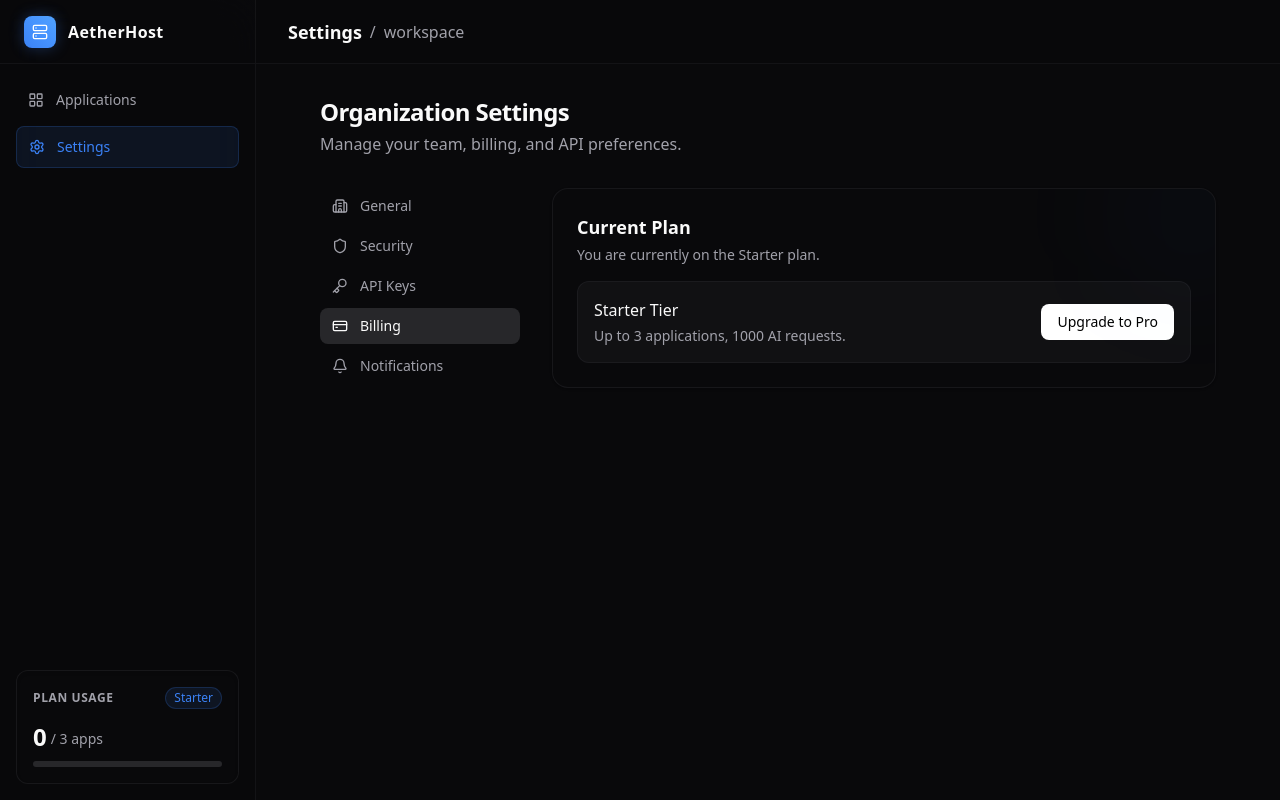
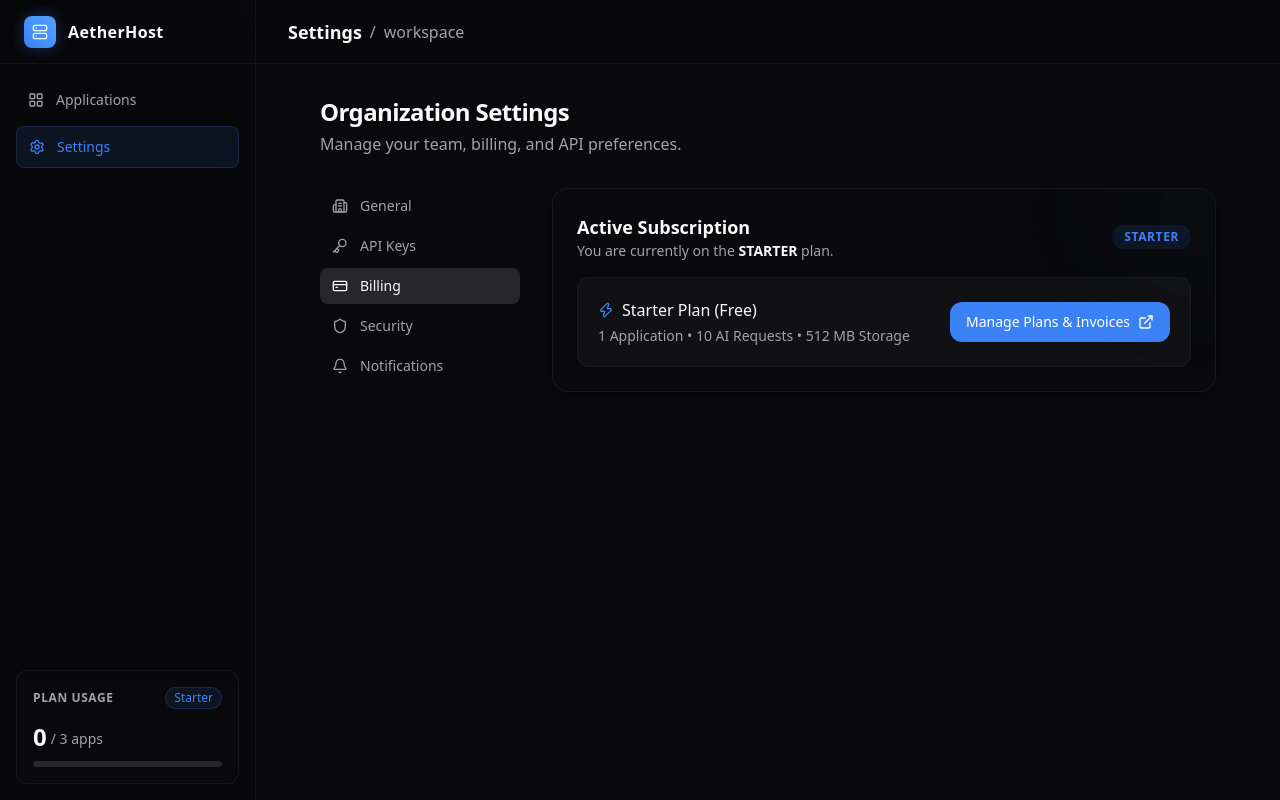
Before and after one commit to Emjaay20/AetherHost, a Next.js app in the folder apps/dashboard/: page /settings in a window 1280 px wide. Both pictures are taken after a click on the button "Billing". Built offline with nearby package versions, Linux system fonts and the light colour scheme; no server answers.

Commit message:
fix(dashboard): link real Clerk user profile and active plan details in settings

```diff
--- a/apps/dashboard/app/settings/page.tsx
+++ b/apps/dashboard/app/settings/page.tsx
@@ -40,7 +40,7 @@ export default async function SettingsPage() {
               <p className="text-muted-foreground mt-1">Manage your team, billing, and API preferences.</p>
             </div>
 
-            <SettingsTabs />
+            <SettingsTabs planId={entitlements?.planId || 'starter'} />
           </div>
         </div>
       </main>
--- a/apps/dashboard/components/SettingsTabs.tsx
+++ b/apps/dashboard/components/SettingsTabs.tsx
@@ -1,19 +1,25 @@
 'use client'
 
 import { useState } from 'react'
-import { Shield, Key, CreditCard, Building2, Bell } from 'lucide-react'
+import Link from 'next/link'
+import { Shield, Key, CreditCard, Building2, Bell, ExternalLink, Zap } from 'lucide-react'
+import { useUser } from '@clerk/nextjs'
 import ApiKeyManager from './ApiKeyManager'
 
-export default function SettingsTabs() {
+export default function SettingsTabs({ planId = 'starter' }: { planId?: string }) {
   const [activeTab, setActiveTab] = useState('general')
+  const { user } = useUser()
 
   const tabs = [
     { id: 'general', label: 'General', icon: Building2 },
-    { id: 'security', label: 'Security', icon: Shield },
     { id: 'keys', label: 'API Keys', icon: Key },
     { id: 'billing', label: 'Billing', icon: CreditCard },
+    { id: 'security', label: 'Security', icon: Shield },
     { id: 'notifications', label: 'Notifications', icon: Bell },
   ]
+
+  const userDisplayName = user?.fullName || user?.username || 'My Organization'
+  const userEmail = user?.primaryEmailAddress?.emailAddress || ''
 
   return (
     <div className="grid grid-cols-1 md:grid-cols-4 gap-8">
@@ -49,40 +55,24 @@ export default function SettingsTabs() {
               <h3 className="font-semibold text-lg mb-4">Organization Profile</h3>
               <div className="space-y-4">
                 <div>
-                  <label className="block text-sm font-medium text-muted-foreground mb-1">Organization Name</label>
+                  <label className="block text-sm font-medium text-muted-foreground mb-1">Organization / Developer Name</label>
                   <input
                     type="text"
-                    defaultValue="demo-agency"
-                    className="w-full max-w-md bg-background border border-border rounded-lg px-3 py-2 text-sm focus:outline-none focus:ring-2 focus:ring-primary/50"
+                    value={userDisplayName}
+                    readOnly
+                    className="w-full max-w-md bg-muted/40 border border-border rounded-lg px-3 py-2 text-sm text-foreground focus:outline-none"
+                  />
+                  <p className="text-xs text-muted-foreground mt-1">Managed automatically via your Clerk account profile.</p>
+                </div>
+                <div>
+                  <label className="block text-sm font-medium text-muted-foreground mb-1">Primary Email</label>
+                  <input
+                    type="email"
+                    value={userEmail}
+                    readOnly
+                    className="w-full max-w-md bg-muted/40 border border-border rounded-lg px-3 py-2 text-sm text-foreground focus:outline-none"
                   />
                 </div>
-                <div>
-                  <label className="block text-sm font-medium text-muted-foreground mb-1">Support Email</label>
-                  <input
-                    type="email"
-                    defaultValue="admin@demo-agency.com"
-                    className="w-full max-w-md bg-background border border-border rounded-lg px-3 py-2 text-sm focus:outline-none focus:ring-2 focus:ring-primary/50"
-                  />
-                </div>
-                <button className="px-4 py-2 rounded-lg bg-primary text-primary-foreground font-medium text-sm hover:bg-primary/90 transition-colors">
-                  Save Changes
-                </button>
-              </div>
-            </section>
-
-            {/* Danger Zone */}
-            <section className="p-6 rounded-2xl border border-red-500/20 bg-card shadow-sm mt-8">
-              <h3 className="font-semibold text-lg text-red-500 mb-1">Danger Zone</h3>
-              <p className="text-sm text-muted-foreground mb-4">Irreversible and destructive actions.</p>
-
-              <div className="flex items-center justify-between py-4 border-t border-border/50">
-                <div>
-                  <h4 className="font-medium text-foreground">Delete Organization</h4>
-                  <p className="text-sm text-muted-foreground">Permanently delete this organization and all applications.</p>
-                </div>
-                <button className="px-4 py-2 rounded-lg border border-red-500/50 text-red-500 font-medium text-sm hover:bg-red-500/10 transition-colors">
-                  Delete Organization
-                </button>
               </div>
             </section>
           </div>
@@ -93,17 +83,38 @@ export default function SettingsTabs() {
             {/* Plan Details */}
             <section className="p-6 rounded-2xl border border-border/50 bg-card shadow-sm relative overflow-hidden">
               <div className="absolute top-0 right-0 w-32 h-32 bg-primary/5 rounded-full blur-3xl -mr-10 -mt-10" />
-              <h3 className="font-semibold text-lg mb-1">Current Plan</h3>
-              <p className="text-sm text-muted-foreground mb-4">You are currently on the Starter plan.</p>
+              <div className="flex items-center justify-between mb-4">
+                <div>
+                  <h3 className="font-semibold text-lg text-foreground">Active Subscription</h3>
+                  <p className="text-sm text-muted-foreground">
+                    You are currently on the <strong className="text-foreground uppercase">{planId}</strong> plan.
+                  </p>
+                </div>
+                <div className="px-3 py-1 bg-primary/10 text-primary text-xs font-bold rounded-full uppercase tracking-wider">
+                  {planId}
+                </div>
+              </div>
 
-              <div className="bg-muted/30 border border-border/50 rounded-xl p-4 flex items-center justify-between">
+              <div className="bg-muted/30 border border-border/50 rounded-xl p-5 flex flex-col sm:flex-row sm:items-center justify-between gap-4">
                 <div>
-                  <h4 className="font-medium text-foreground">Starter Tier</h4>
-                  <p className="text-sm text-muted-foreground mt-1">Up to 3 applications, 1000 AI requests.</p>
+                  <h4 className="font-medium text-foreground flex items-center gap-2">
+                    <Zap className="w-4 h-4 text-primary" />
+                    {planId === 'max' ? 'Max Plan' : planId === 'pro' ? 'Pro Plan' : 'Starter Plan (Free)'}
+                  </h4>
+                  <p className="text-sm text-muted-foreground mt-1">
+                    {planId === 'max'
+                      ? '20 Applications • 200 AI Requests • 10 GB Storage • Custom Domains & Priority Support'
+                      : planId === 'pro'
+                        ? '5 Applications • 50 AI Requests • 2 GB Storage • Custom Domains'
+                        : '1 Application • 10 AI Requests • 512 MB Storage'}
+                  </p>
                 </div>
-                <button className="px-4 py-2 rounded-lg bg-white text-black font-medium text-sm hover:bg-gray-100 transition-colors">
-                  Upgrade to Pro
-                </button>
+                <Link
+                  href="/billing"
+                  className="inline-flex items-center justify-center gap-2 px-4 py-2.5 rounded-xl bg-primary text-primary-foreground font-medium text-sm hover:bg-primary/90 transition-colors shrink-0"
+                >
+                  Manage Plans & Invoices <ExternalLink className="w-4 h-4" />
+                </Link>
               </div>
             </section>
           </div>
```
